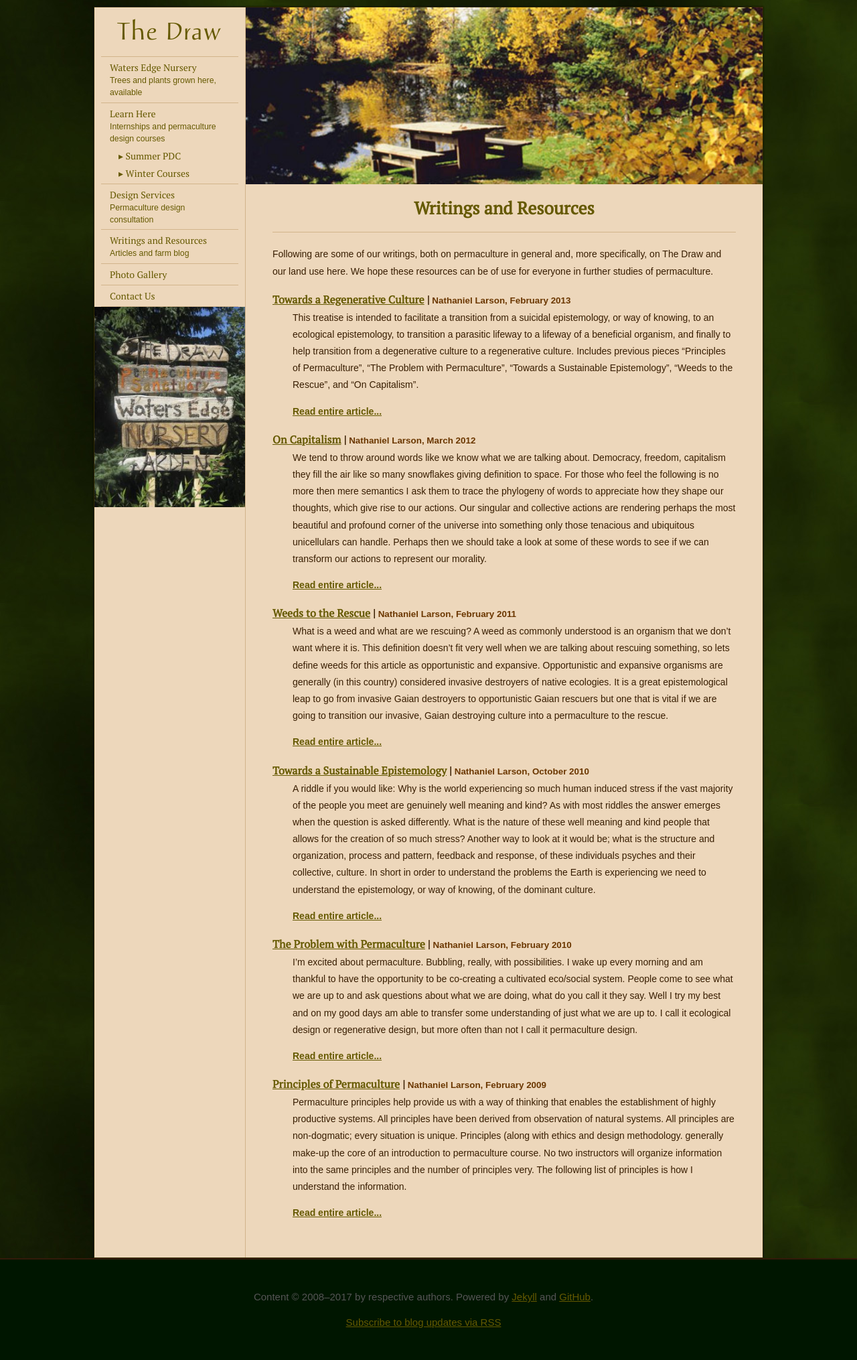
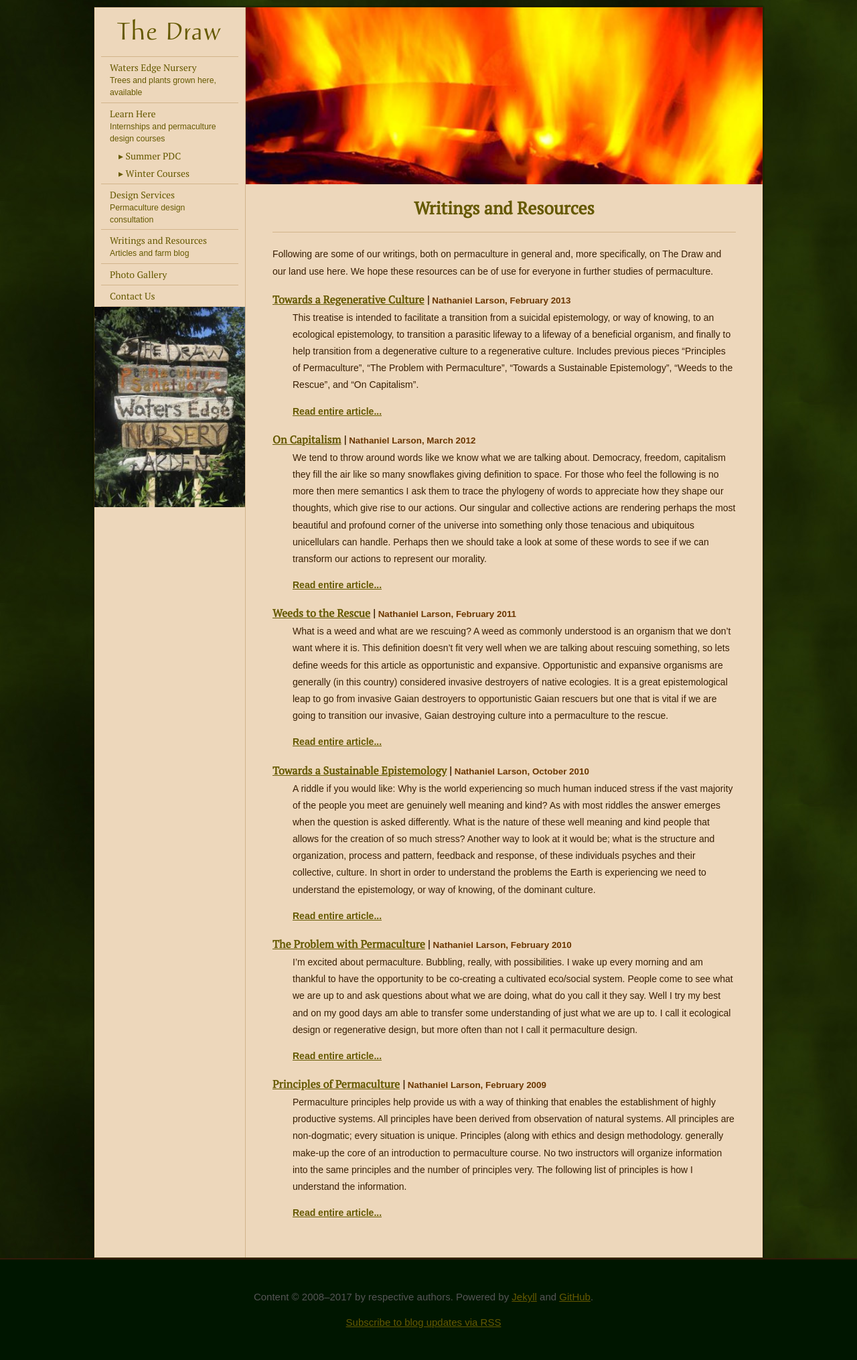
Before and after one commit to the-draw/the-draw.github.io, a Jekyll site: the page built from blog/index.html, in a window 1280 px wide. Shown: the whole page at 67% size. Built offline with Jekyll 4.4.1, drawn with Linux system fonts in a browser that asks for light colours; the list of posts is cut into pages by our own code.

Commit message:
Changed photo on blog page

```diff
--- a/_data/blog_page_stuff.yml
+++ b/_data/blog_page_stuff.yml
@@ -1,5 +1,5 @@
 title: Writings and Resources
-top_picture: fall-picnic-bench.jpg
+top_picture: design/fireplace.jpg
 text: |
   Following are some of our writings, both on permaculture in general and,
   more specifically, on The Draw and our land use here. We hope these resources
```
